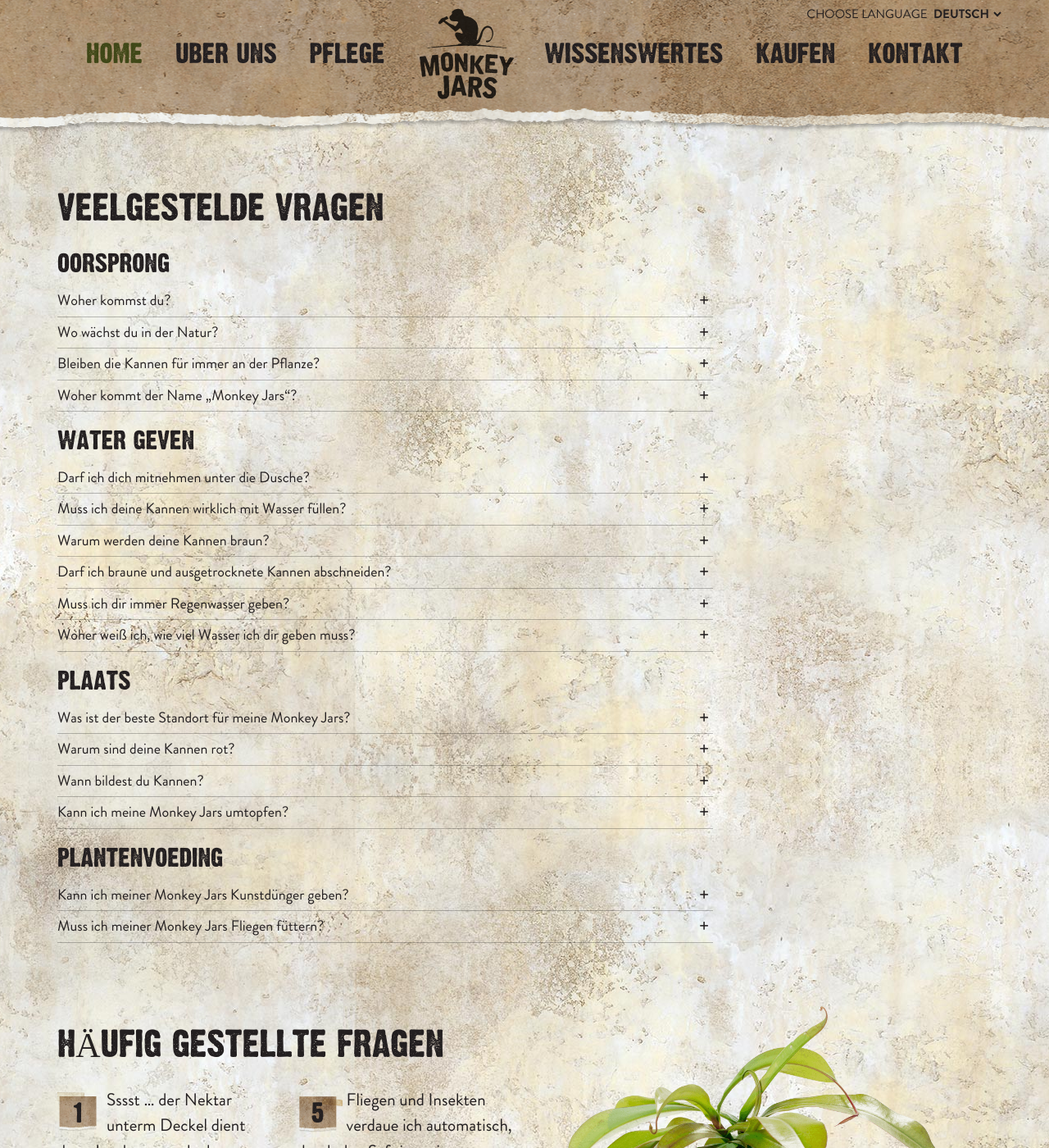
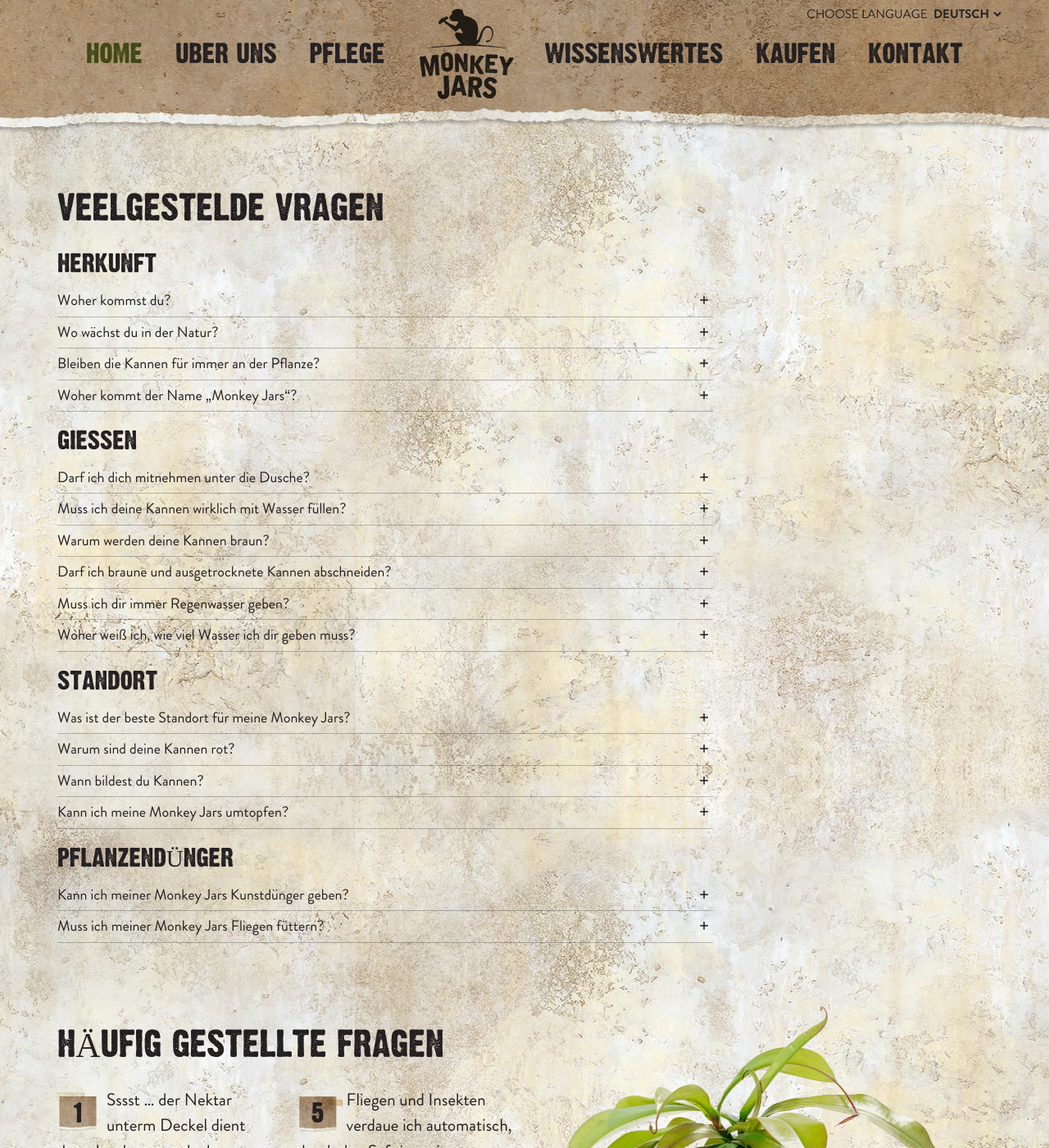
Before and after one commit to jhvanderschee/monkeyjars_de, a Jekyll site: the page built from wissenswertes/index.md, in a window 1280 px wide and 1400 px high. Shown: the whole window at 82% size. Built offline with Jekyll 4.4.1, drawn with Linux system fonts in a browser that asks for light colours.

Commit message:
Update Guus

```diff
--- a/_includes/contactinfo.html
+++ b/_includes/contactinfo.html
@@ -3,5 +3,6 @@
 Aalsmeerderweg 669	<br />
 11435 EK, Rijsenhout	<br />
 (+31) 0297 - 322 641<br />
+Die Niederlande <br />
 <a href="mailto:jmplants@jmplants.nl" target="_blank">jmplants@jmplants.nl</a><br />
 <a href="http://www.jmplants.nl" target="_blank">www.jmplants.nl</a></div>
--- a/_layouts/weetjes.html
+++ b/_layouts/weetjes.html
@@ -13,13 +13,13 @@
       <div id="faq" class="light">
         <div class="container  text-left">
           <h2 class="post-title">Veelgestelde Vragen</h2>
-          <h3>Oorsprong</h3>
+          <h3>Herkunft</h3>
           {% include accordion.html content= page.oorsprong  title="Oorsprong" %}
-          <h3>Water geven</h3>
+          <h3>Giessen</h3>
           {% include accordion.html content= page.water_geven  title="Water geven" %}
-          <h3>Plaats</h3>
+          <h3>Standort</h3>
           {% include accordion.html content= page.plaats  title="Plaats" %}
-          <h3>Plantenvoeding</h3>
+          <h3>Pflanzendünger</h3>
           {% include accordion.html content= page.plantenvoeding  title="Plantenvoeding" %}
         </div>
       </div>
```
